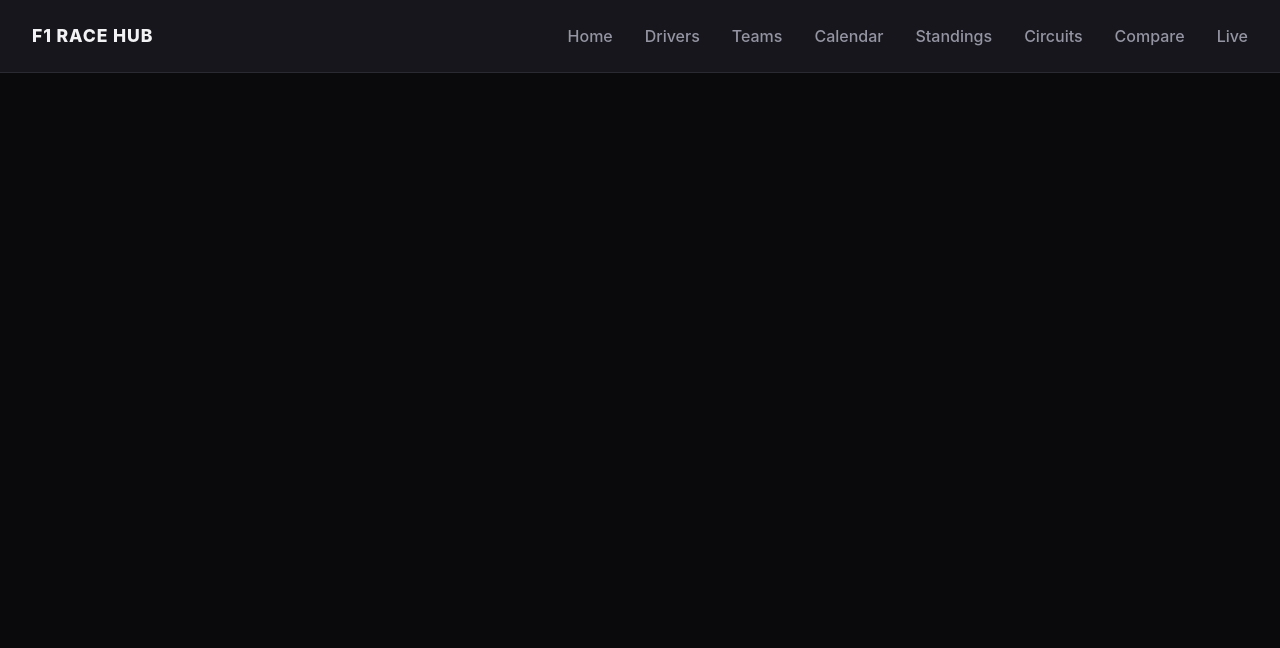
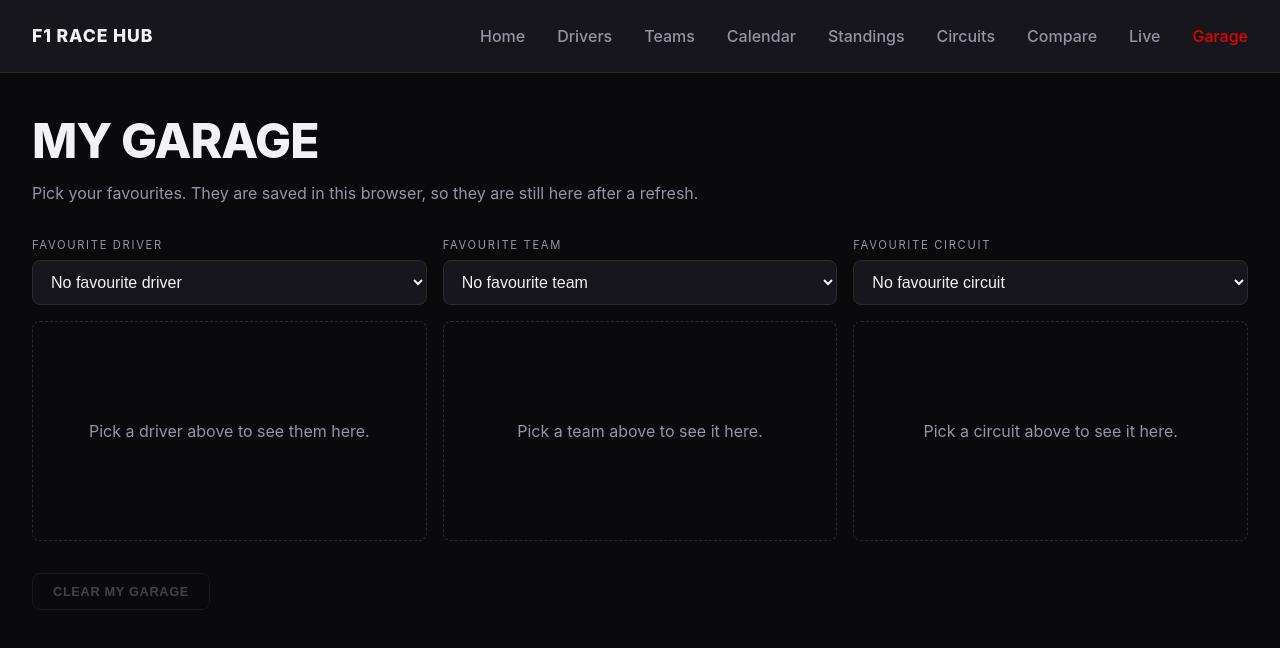
Before and after one commit to rajsingh65145-a11y/F1-race-hub, a React (Vite) app in the folder f1-hub/: page /garage in a window 1280 px wide. Shown: the top 648 px of the page. Built offline with nearby package versions, Linux system fonts and the light colour scheme.

Commit message:
Phase 12: my garage with localStorage

```diff
--- a/f1-hub/src/App.jsx
+++ b/f1-hub/src/App.jsx
@@ -8,6 +8,7 @@ import Home from './pages/Home/Home';
 import Circuits from './Pages/Circuits/Circuits';
 import Drivers from './Pages/Drivers/Drivers';
 import DriverProfile from './Pages/DriverProfile/DriverProfile';
+import Garage from './pages/Garage/Garage';
 import ComingSoon from './pages/ComingSoon/ComingSoon';
 import LiveRace from './Pages/LiveRace/LiveRace';
 import Teams from './Pages/Teams/Teams';
@@ -23,6 +24,7 @@ function App() {
       <main className="container">
         <Routes>
           <Route path="/" element={<Home />} />
+          <Route path="/garage" element={<Garage />} />
           <Route path="/standings" element={<Standings />} />
           <Route path="/live" element={<LiveRace />} />
           <Route path="/circuits" element={<Circuits />} />
--- /dev/null
+++ b/f1-hub/src/Components/GarageSelect/GarageSelect.jsx
@@ -0,0 +1,24 @@
+import '../../styles/compare.css';
+
+function GarageSelect({ label, value, options, onChange, emptyLabel }) {
+  return (
+    <label className="driver-select">
+      <span className="driver-select-label">{label}</span>
+
+      <select
+        value={value}
+        onChange={(event) => onChange(event.target.value || null)}
+      >
+        <option value="">{emptyLabel}</option>
+
+        {options.map((option) => (
+          <option key={option.id} value={option.id}>
+            {option.label}
+          </option>
+        ))}
+      </select>
+    </label>
+  );
+}
+
+export default GarageSelect;
--- a/f1-hub/src/Components/LiveLeaderboard/LiveLeaderboard.jsx
+++ b/f1-hub/src/Components/LiveLeaderboard/LiveLeaderboard.jsx
@@ -1,60 +1,91 @@
+import TyreBadge from '../TyreBadge/TyreBadge';
+import { tyreCompounds } from '../../data/tyres';
+import { formatGap, formatLapTime } from '../../utils/lapTimes';
+import { getLastName } from '../../utils/names';
+import '../../styles/tables.css';
 import '../../styles/live.css';
 
-function RaceControls({ lap, totalLaps, isRunning, onToggle, onReset }) {
-  const isFinished = lap >= totalLaps;
-  const hasStarted = lap > 0;
-  const progress = (lap / totalLaps) * 100;
+function getGapText(car) {
+  if (car.retired) {
+    return 'OUT';
+  }
+  if (car.position === 1) {
+    return 'Leader';
+  }
+  return formatGap(car.gapToLeader);
+}
 
-  let statusLabel = 'Ready on the grid';
-  if (isFinished) {
-    statusLabel = 'Chequered flag';
-  } else if (isRunning) {
-    statusLabel = lap === totalLaps - 1 ? 'Final lap' : 'Green flag';
-  } else if (hasStarted) {
-    statusLabel = 'Race paused';
+function getIntervalText(car) {
+  if (car.retired || car.position === 1) {
+    return '—';
   }
+  return formatGap(car.interval);
+}
 
-  let toggleLabel = 'Start race';
-  if (isRunning) {
-    toggleLabel = 'Pause';
-  } else if (hasStarted) {
-    toggleLabel = 'Resume';
-  }
+function LiveLeaderboard({ rows, drivers, favouriteId }) {  return (
+    <div className="table-wrapper">
+      <table className="standings-table live-table">
+        <thead>
+          <tr>
+            <th>Pos</th>
+            <th>Driver</th>
+            <th>Gap</th>
+            <th className="hide-sm">Int</th>
+            <th>Tyre</th>
+            <th className="hide-sm">Pits</th>
+            <th className="hide-sm">Last lap</th>
+          </tr>
+        </thead>
 
-  const isLive = isRunning && !isFinished;
+        <tbody>
+          {rows.map((car) => {
+            const driver = drivers.find((d) => d.id === car.driverId);
+            const compound = tyreCompounds.find((t) => t.id === car.tyre);
 
-  return (
-    <section className="race-controls">
-      <div>
-        <div className="race-status">
-          <span className={`status-dot ${isLive ? 'status-dot-live' : ''}`}></span>
-          {statusLabel}
-        </div>
-        <p className="lap-counter">
-          {lap}
-          <span> / {totalLaps}</span>
-        </p>
-        <p className="lap-caption">Laps completed</p>
-      </div>
+            if (!driver || !compound) {
+              return null;
+            }
 
-      <div className="race-progress">
-        <div className="race-progress-fill" style={{ width: `${progress}%` }}></div>
-      </div>
+            return (
+<tr
+  key={car.driverId}
+  className={`${car.retired ? 'row-out' : ''} ${
+    car.driverId === favouriteId ? 'row-favourite' : ''
+  }`}
+>                <td className="standings-position">{car.position}</td>
 
-      <div className="control-buttons">
-        <button
-          className="control-btn control-btn-primary"
-          onClick={onToggle}
-          disabled={isFinished}
-        >
-          {toggleLabel}
-        </button>
-        <button className="control-btn" onClick={onReset} disabled={!hasStarted}>
-          Reset
-        </button>
-      </div>
-    </section>
+                <td>
+                  <div className="standings-driver-info">
+<strong>
+  {car.driverId === favouriteId && <span className="fav-mark">♥</span>}
+  {getLastName(driver.name)}
+</strong>
+  <span>{driver.team}</span>
+                  </div>
+                </td>
+
+                <td>{getGapText(car)}</td>
+                <td className="hide-sm">{getIntervalText(car)}</td>
+
+                <td>
+                  <div className="live-tyre">
+                    <TyreBadge compound={compound} />
+                    <span>{car.tyreAge}L</span>
+                    {car.justPitted && <span className="pit-tag">PIT</span>}
+                  </div>
+                </td>
+
+                <td className="hide-sm">{car.stops}</td>
+                <td className="hide-sm">
+                  {car.lastLap ? formatLapTime(car.lastLap) : '—'}
+                </td>
+              </tr>
+            );
+          })}
+        </tbody>
+      </table>
+    </div>
   );
 }
 
-export default RaceControls;
+export default LiveLeaderboard;
--- a/f1-hub/src/Components/Navbar/Navbar.jsx
+++ b/f1-hub/src/Components/Navbar/Navbar.jsx
@@ -11,6 +11,7 @@ const navLinks = [
   { path: '/circuits', label: 'Circuits' },
   { path: '/compare', label: 'Compare' },
   { path: '/live', label: 'Live' },
+  { path: '/garage', label: 'Garage' },
 ];
 
 function Navbar() {
--- /dev/null
+++ b/f1-hub/src/Pages/Garage/Garage.jsx
@@ -0,0 +1,117 @@
+import CircuitCard from '../../components/CircuitCard/CircuitCard';
+import DriverCard from '../../Components/DriverCard/DriverCard';
+import GarageSelect from '../../Components/GarageSelect/GarageSelect';
+import TeamCard from '../../components/TeamCard/TeamCard';
+import { circuits } from '../../data/circuits';
+import { standings } from '../../data/drivers';
+import { constructorStandings } from '../../data/teams';
+import { useLocalStorage } from '../../hooks/useLocalStorage';
+import '../../styles/garage.css';
+import '../../styles/cards.css';
+import '../../styles/circuits.css';
+
+// These don't change, so they are built once (outside the component)
+const driverOptions = standings.map((driver) => ({
+  id: driver.id,
+  label: `${driver.name} · ${driver.team}`,
+}));
+
+const teamOptions = constructorStandings.map((team) => ({
+  id: team.id,
+  label: team.name,
+}));
+
+const circuitOptions = circuits.map((circuit) => ({
+  id: circuit.id,
+  label: `${circuit.name} · ${circuit.country}`,
+}));
+
+function Garage() {
+  const [driverId, setDriverId] = useLocalStorage('f1hub:favouriteDriver', null);
+  const [teamId, setTeamId] = useLocalStorage('f1hub:favouriteTeam', null);
+  const [circuitId, setCircuitId] = useLocalStorage('f1hub:favouriteCircuit', null);
+
+  // The saved id might not match anything (old or edited data), then it counts as "no favourite"
+  const driver = standings.find((d) => d.id === driverId);
+  const teamIndex = constructorStandings.findIndex((t) => t.id === teamId);
+  const team = teamIndex >= 0 ? constructorStandings[teamIndex] : null;
+  const circuit = circuits.find((c) => c.id === circuitId);
+
+  function handleClear() {
+    setDriverId(null);
+    setTeamId(null);
+    setCircuitId(null);
+  }
+
+  return (
+    <div className="garage-page">
+      <header className="page-header">
+        <h1 className="page-title">My Garage</h1>
+        <p className="page-subtitle">
+          Pick your favourites. They are saved in this browser, so they are
+          still here after a refresh.
+        </p>
+      </header>
+
+      <div className="garage-grid">
+        <section className="garage-slot">
+          <GarageSelect
+            label="Favourite driver"
+            value={driver ? driver.id : ''}
+            options={driverOptions}
+            onChange={setDriverId}
+            emptyLabel="No favourite driver"
+          />
+
+          {driver ? (
+            <DriverCard driver={driver} position={standings.indexOf(driver) + 1} />
+          ) : (
+            <div className="garage-empty">Pick a driver above to see them here.</div>
+          )}
+        </section>
+
+        <section className="garage-slot">
+          <GarageSelect
+            label="Favourite team"
+            value={team ? team.id : ''}
+            options={teamOptions}
+            onChange={setTeamId}
+            emptyLabel="No favourite team"
+          />
+
+          {team ? (
+            <TeamCard team={team} position={teamIndex + 1} />
+          ) : (
+            <div className="garage-empty">Pick a team above to see it here.</div>
+          )}
+        </section>
+
+        <section className="garage-slot">
+          <GarageSelect
+            label="Favourite circuit"
+            value={circuit ? circuit.id : ''}
+            options={circuitOptions}
+            onChange={setCircuitId}
+            emptyLabel="No favourite circuit"
+          />
+
+          {circuit ? (
+            <CircuitCard circuit={circuit} />
+          ) : (
+            <div className="garage-empty">Pick a circuit above to see it here.</div>
+          )}
+        </section>
+      </div>
+
+      <button
+        className="garage-clear"
+        onClick={handleClear}
+        disabled={!driver && !team && !circuit}
+      >
+        Clear my garage
+      </button>
+    </div>
+  );
+}
+
+export default Garage;
--- a/f1-hub/src/Pages/LiveRace/LiveRace.jsx
+++ b/f1-hub/src/Pages/LiveRace/LiveRace.jsx
@@ -1,4 +1,5 @@
 import { useState, useEffect } from 'react';
+import { useLocalStorage } from '../../hooks/useLocalStorage';
 import FilterChips from '../../Components/FilterChips/FilterChips';
 import LiveLeaderboard from '../../Components/LiveLeaderboard/LiveLeaderboard';
 import RaceControls from '../../Components/RaceControls/RaceControls';
@@ -33,6 +34,7 @@ const simulationRace = races.find(
 function RaceSimulator({ raceData }) {
   const [race, setRace] = useState(() => createInitialRace(raceData));
   const [isRunning, setIsRunning] = useState(false);
+  const [favouriteId] = useLocalStorage('f1hub:favouriteDriver', null);
   const [speed, setSpeed] = useState(1);
 
   const isFinished = race.lap >= race.totalLaps;
@@ -119,8 +121,7 @@ function RaceSimulator({ raceData }) {
             </section>
           )}
 
-          <LiveLeaderboard rows={classification} drivers={drivers} />
-        </div>
+<LiveLeaderboard rows={classification} drivers={drivers} favouriteId={favouriteId} />        </div>
 
         <aside className="live-side">
           <StatCard
--- /dev/null
+++ b/f1-hub/src/hooks/useLocalStorage.js
@@ -0,0 +1,25 @@
+import { useState, useEffect } from 'react';
+
+// Works like useState, but the value is also saved in the browser (localStorage),
+// so it is still there after a refresh.
+export function useLocalStorage(key, initialValue) {
+  const [value, setValue] = useState(() => {
+    try {
+      const saved = window.localStorage.getItem(key);
+      return saved === null ? initialValue : JSON.parse(saved);
+    } catch {
+      // Storage is blocked, or the saved text is not valid JSON
+      return initialValue;
+    }
+  });
+
+  useEffect(() => {
+    try {
+      window.localStorage.setItem(key, JSON.stringify(value));
+    } catch {
+      // Storage is full or blocked (e.g. private mode): the app still works
+    }
+  }, [key, value]);
+
+  return [value, setValue];
+}
--- /dev/null
+++ b/f1-hub/src/styles/garage.css
@@ -0,0 +1,54 @@
+.garage-page {
+  padding: var(--space-lg) 0;
+}
+
+.garage-grid {
+  display: grid;
+  grid-template-columns: repeat(auto-fit, minmax(280px, 1fr));
+  gap: var(--space-md);
+  align-items: start;
+}
+
+.garage-slot {
+  display: flex;
+  flex-direction: column;
+  gap: var(--space-md);
+  min-width: 0;
+}
+
+.garage-empty {
+  display: flex;
+  align-items: center;
+  justify-content: center;
+  min-height: 220px;
+  padding: var(--space-lg);
+  color: var(--color-text-muted);
+  border: 1px dashed var(--color-border);
+  border-radius: var(--radius);
+  text-align: center;
+}
+
+.garage-clear {
+  margin-top: var(--space-lg);
+  padding: 10px 20px;
+  color: var(--color-text-muted);
+  background-color: transparent;
+  border: 1px solid var(--color-border);
+  border-radius: var(--radius);
+  font-size: 0.8rem;
+  font-weight: 600;
+  letter-spacing: 0.05em;
+  text-transform: uppercase;
+  cursor: pointer;
+  transition: color 0.2s ease, border-color 0.2s ease;
+}
+
+.garage-clear:hover:not(:disabled) {
+  color: var(--color-accent);
+  border-color: var(--color-accent);
+}
+
+.garage-clear:disabled {
+  opacity: 0.4;
+  cursor: not-allowed;
+}
```
Also changed, not shown: f1-hub/src/Pages/Compare/Compare.jsx (+12 -3 lines), f1-hub/src/styles/live.css (+13 -0 lines).
